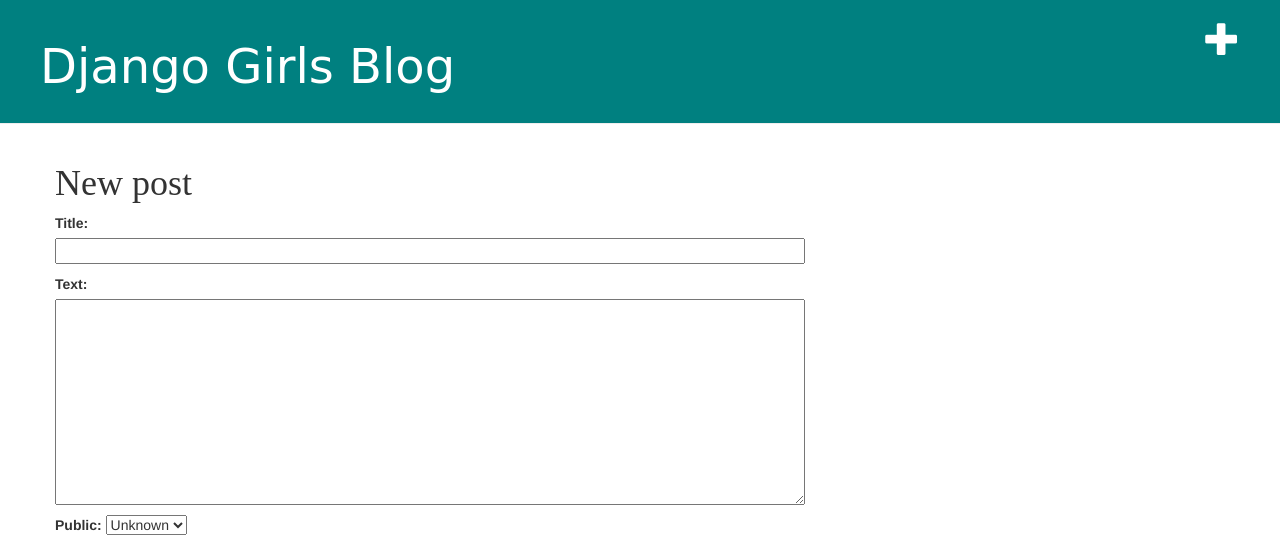
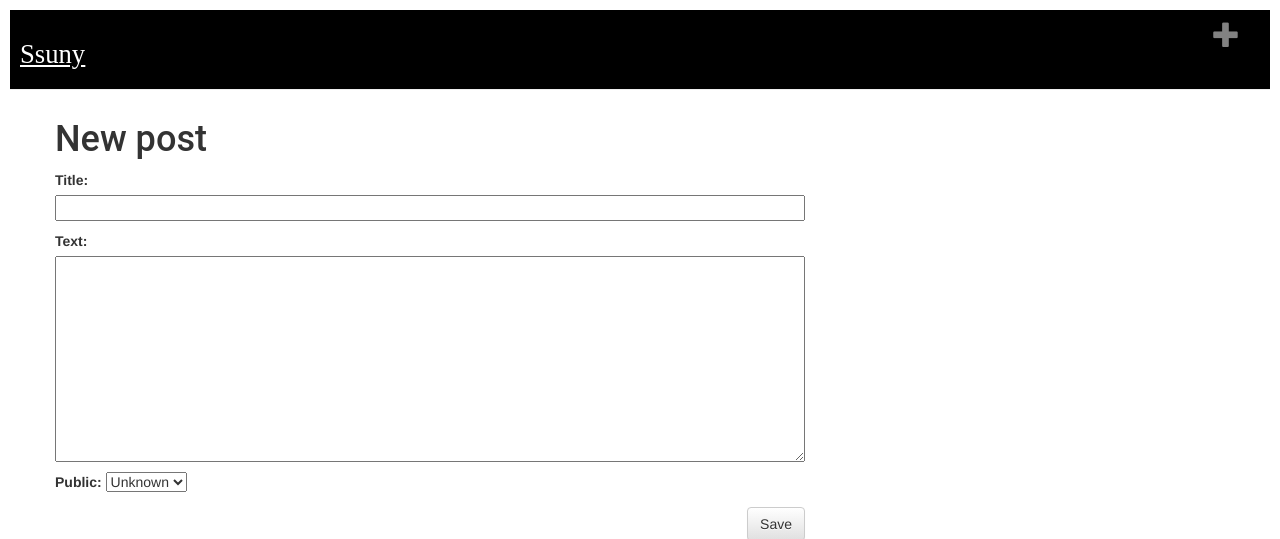
Before and after one commit to Ssuny76/my-first-blog, a Django app: page /post/new/ in a window 1280 px wide. Shown: the top 539 px of the page. Run offline with Django 3.2, Linux system fonts and the light colour scheme; the visitor is signed in with stand-in values (Sample User, id 1); some libraries are stand-ins or nearby versions.

Commit message:
Change style(color, font of background and title)

```diff
--- a/blog/static/css/blog.css
+++ b/blog/static/css/blog.css
@@ -1,14 +1,15 @@
 .page-header {
-    background-color: #008080;
+    background-color: #000000;
     margin-top: 0;
-    padding: 20px 20px 20px 40px;
+    padding: 10px 10px 10px 10px;
+    margin: 10px 10px;
 }
 
 .page-header h1, .page-header h1 a, .page-header h1 a:visited, .page-header h1 a:active {
     color: #FFFFFF;
-    font-size: 36pt;
-    text-decoration: none;
-    font-family:'Fontdiner Swanky', cursive;
+    font-size: 20pt;
+    text-decoration: underline;
+    font-family:'Merriweather', serif;
 }
 
 .content {
@@ -16,7 +17,7 @@
 }
 
 h1, h2, h3, h4 {
-    font-family: 'Roboto Slab', serif;
+    font-family: 'Roboto', sans-serif;
 }
 
 .date {
@@ -32,16 +33,18 @@
 }
 
 .top-menu, .top-menu:hover, .top-menu:visited {
-    color: #ffffff;
+    color: #828282;
     float: right;
-    font-size: 26pt;
+    font-size: 20pt;
     margin-right: 20px;
 }
 
 .post {
     margin-bottom: 70px;
+    font-family: 'Roboto', sans-serif;
 }
 
 .post h1 a, .post h1 a:visited {
     color: #000000;
+    font-size: 18pt;
 }
--- a/blog/templates/blog/base.html
+++ b/blog/templates/blog/base.html
@@ -1,11 +1,11 @@
 {% load static %}
 <html>
     <head>
-        <title>Django Girls blog</title>
+        <title>Ssuny's blog</title>
         <link rel="stylesheet" href="//maxcdn.bootstrapcdn.com/bootstrap/3.2.0/css/bootstrap.min.css">
         <link rel="stylesheet" href="//maxcdn.bootstrapcdn.com/bootstrap/3.2.0/css/bootstrap-theme.min.css">
         <link rel="stylesheet" href="{% static 'css/blog.css' %}">
-        <link href="<link href="https://fonts.googleapis.com/css?family=Fontdiner+Swanky|Roboto+Slab" rel="stylesheet" type="text/css">
+        <link href="<link href="https://fonts.googleapis.com/css?family=Bangers|Fontdiner+Swanky|Merienda:700|Merriweather:700|Playfair+Display:700|Noto+Sans+KR|Roboto+Slab|Roboto:500|Source+Serif+Pro:600" rel="stylesheet" type="text/css">
 
     </head>
     <body>
@@ -13,7 +13,7 @@
             {% if user.is_authenticated %}
                 <a href="{% url 'post_new' %}" class="top-menu"><span class="glyphicon glyphicon-plus"></span></a>
             {% endif %}
-            <h1><a href="/">Django Girls Blog</a></h1>
+            <h1><a href="/">Ssuny</a></h1>
         </div>
         <div class="content container">
             <div class="row">
```
Also changed, not shown: blog/static/blog.css (deleted, +0 -7 lines).
